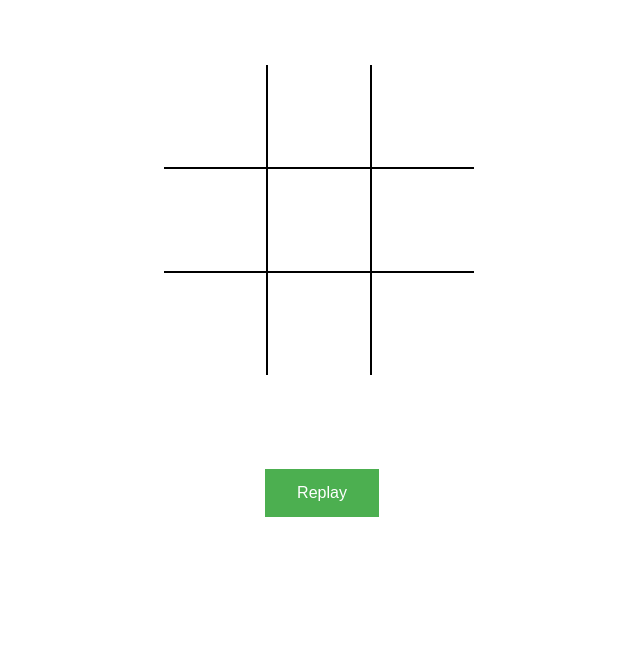
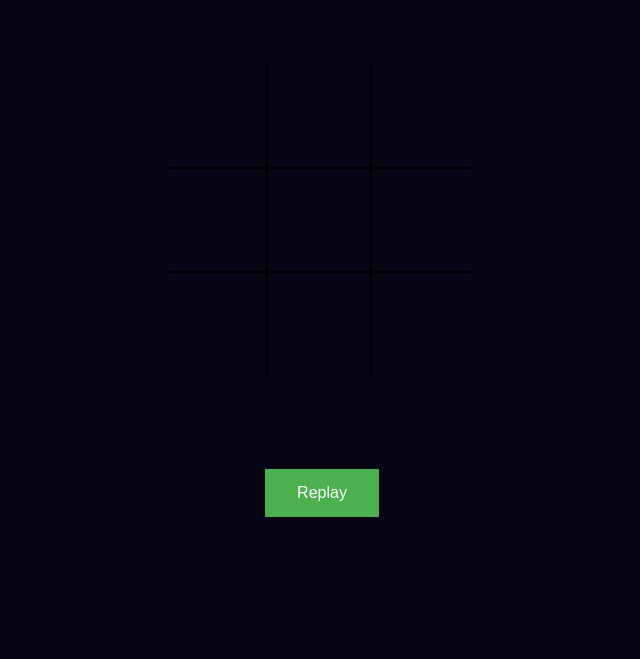
Before and after one commit to iquhack-if-it-quacks/iquhack-if-it-quacks, a plain HTML site: page index.html in a window 1280 px wide. Shown: the part 141-800 px from the top of the page, without its empty margins (318-958 px from the left). Drawn offline with Linux system fonts and the light colour scheme.

Commit message:
changed bg color to emulate covalent ui

```diff
--- a/style.css
+++ b/style.css
@@ -1,5 +1,5 @@
 body{
-    background-color: white;
+    background-color: #050516;
 }
 
 h2 {
```
Also changed, not shown: 1 other file.
